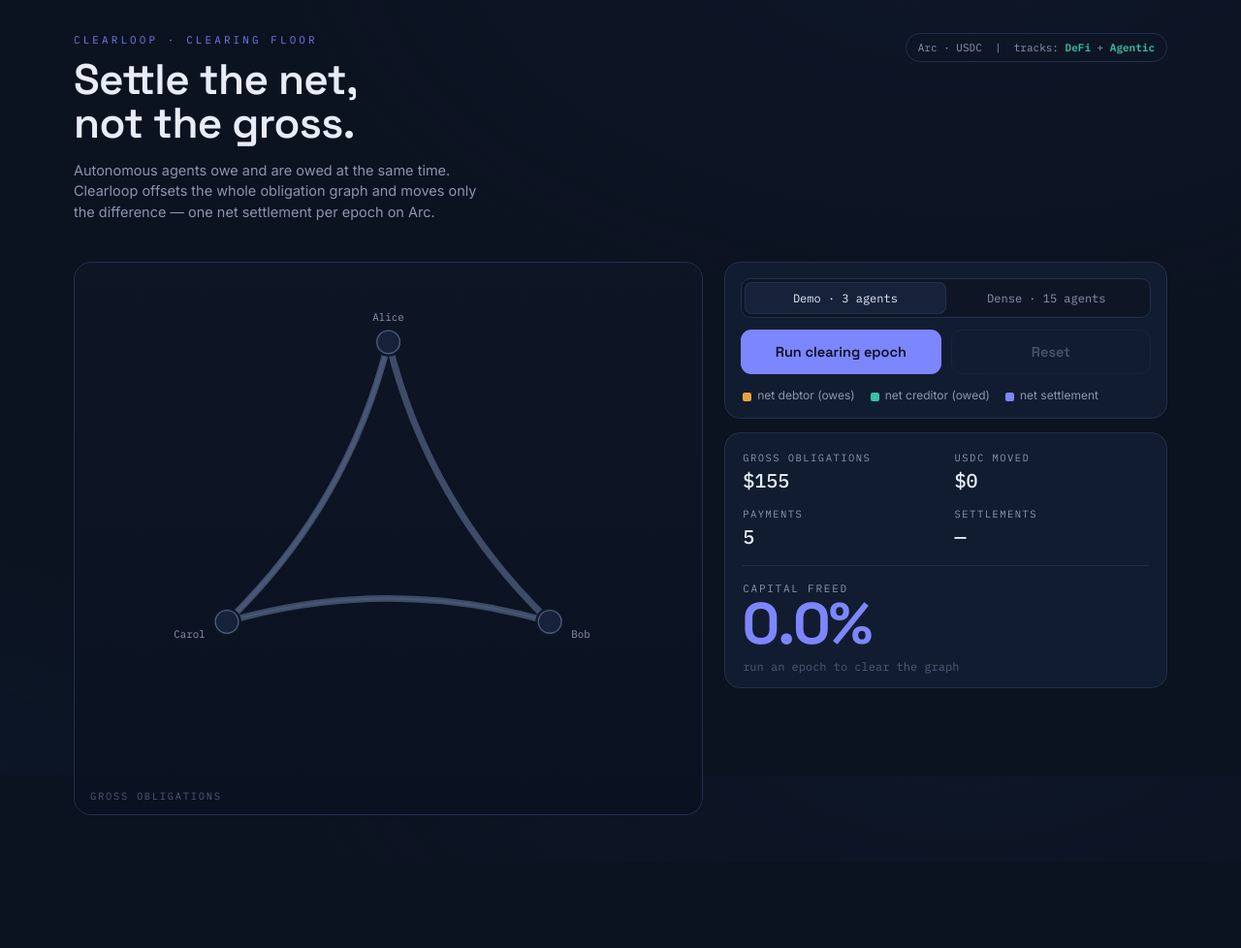
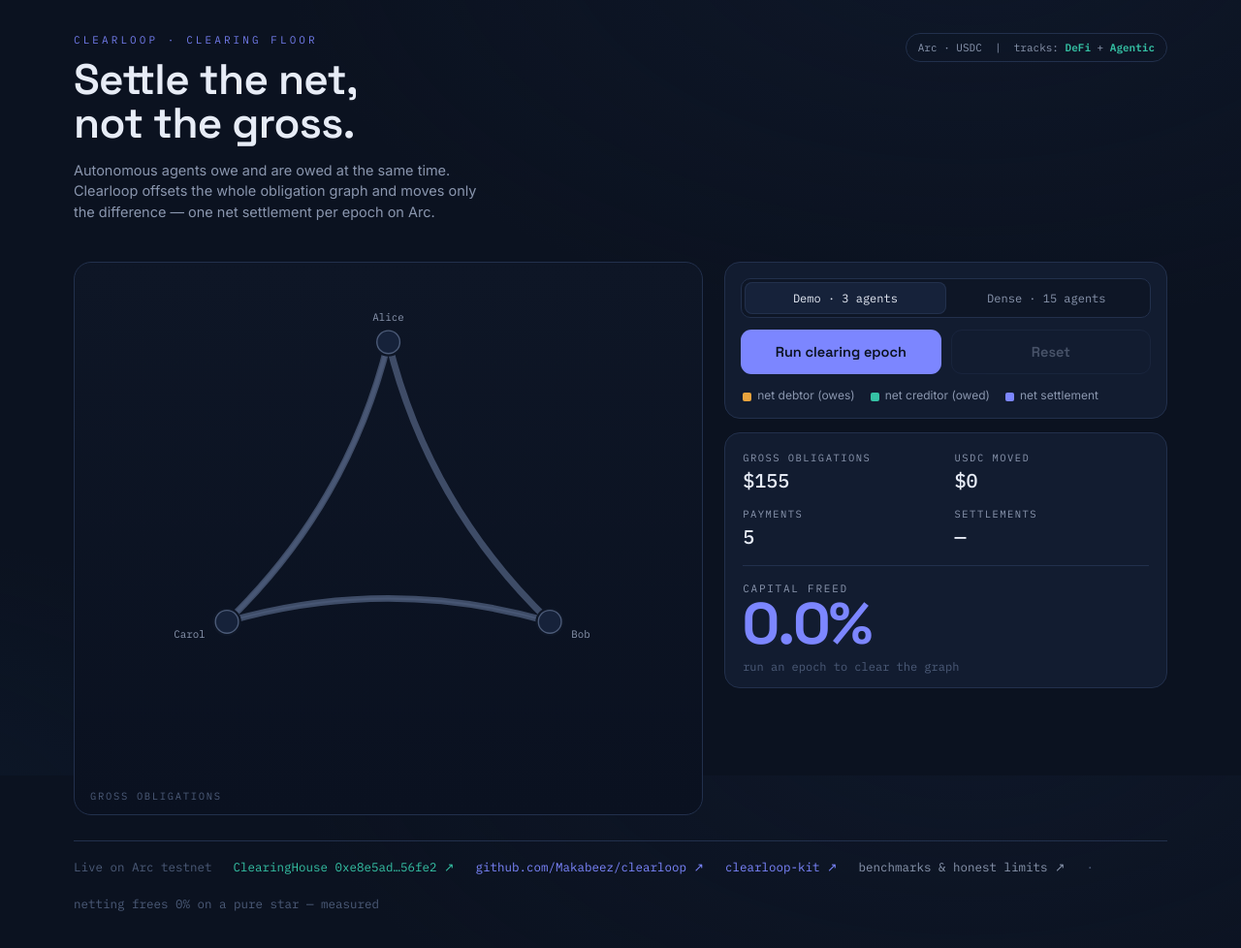
Before and after one commit to Makabeez/clearloop, a website: page web/index.html in a window 1280 px wide. Shown: the whole page at 97% size. Before the commit the page ends 889 px from the top, so only its background shows below. Drawn offline with Linux system fonts and the light colour scheme.

Commit message:
Add live demo link

```diff
--- a/web/index.html
+++ b/web/index.html
@@ -120,6 +120,15 @@
         </div>
       </div>
     </div>
+  </div>
+  <div style="margin-top:26px;padding-top:18px;border-top:1px solid var(--line);display:flex;gap:22px;flex-wrap:wrap;align-items:center;font-family:'IBM Plex Mono',monospace;font-size:12.5px">
+    <span style="color:var(--faint)">Live on Arc testnet</span>
+    <a href="https://testnet.arcscan.app/address/0xe8e5adC9054eFFf87c4334596695176cA1d56fe2" target="_blank" rel="noopener" style="color:var(--owed);text-decoration:none">ClearingHouse 0xe8e5ad…56fe2 ↗</a>
+    <a href="https://github.com/Makabeez/clearloop" target="_blank" rel="noopener" style="color:var(--net);text-decoration:none">github.com/Makabeez/clearloop ↗</a>
+    <a href="https://github.com/Makabeez/clearloop-kit" target="_blank" rel="noopener" style="color:var(--net);text-decoration:none">clearloop-kit ↗</a>
+    <a href="https://github.com/Makabeez/clearloop/blob/main/BENCHMARKS.md" target="_blank" rel="noopener" style="color:var(--muted);text-decoration:none">benchmarks &amp; honest limits ↗</a>
+    <span style="color:var(--faint)">·</span>
+    <span style="color:var(--faint)">netting frees 0% on a pure star — measured</span>
   </div>
 </div>
 
```
Also changed, not shown: README.md.
